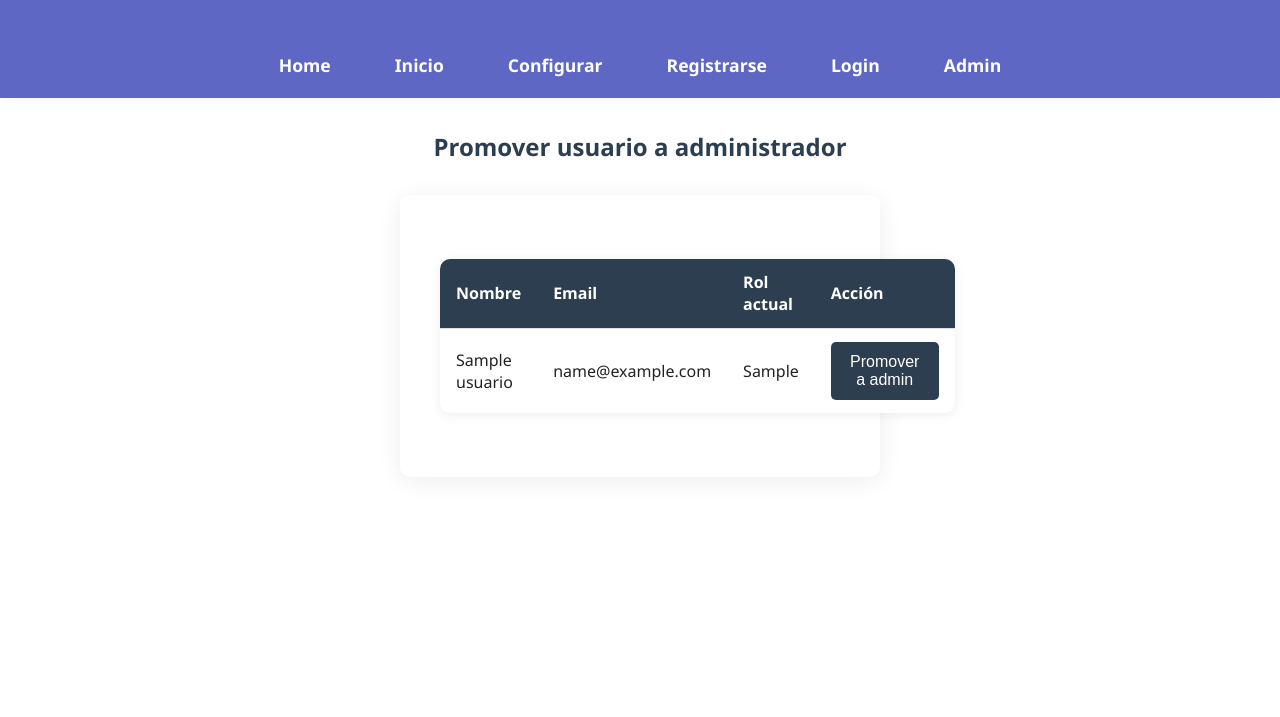
After one commit to cristinaegus/Proyecto_Flask_AuthCris, a Flask app: template Ejercicio_Pagina_Personalizada/templates/promote_admin.html in a window 1280 px wide. The commit adds this page. Shown: the top 717 px of the page. Run offline with Flask 3, Linux system fonts and the light colour scheme; the template is opened without the code that fills it: values that come from a table or form of the project are taken from there, others are empty; tables that the repository leaves empty hold one stand-in row (values such as "Sample post"); some libraries are stand-ins or nearby versions.

Commit message:
he creado un  archivo admin.py con el bluprint y la ruta admin para separar la administrción , me abre una pagina de administración donde se listan los usuarios y el rol que tiene cada uno

```diff
--- a/Ejercicio_Pagina_Personalizada/app_ejerciciologin.py
+++ b/Ejercicio_Pagina_Personalizada/app_ejerciciologin.py
@@ -1,10 +1,11 @@
-from flask import Flask, render_template, request, redirect, url_for, session, make_response
+from flask import Flask, render_template, request, redirect, url_for, session, make_response, flash
 # Importar CSRFProtect para proteger contra ataques CSRF
 from flask_wtf.csrf import CSRFProtect
 from Ejercicio_Pagina_Personalizada.extensions import db
 import os
 from flask import send_from_directory
 from Ejercicio_Pagina_Personalizada.blueprints.auth import auth_bp
+from Ejercicio_Pagina_Personalizada.blueprints.admin import admin_bp
 from Ejercicio_Pagina_Personalizada.models.usuario import Usuario
 from flask_migrate import Migrate
 from flask_jwt_extended import JWTManager, create_access_token
@@ -27,6 +28,7 @@ app.config['WTF_CSRF_SECRET_KEY'] = app.config['CSRF_SECRET_KEY']
 db.init_app(app)
 migrate = Migrate(app, db)
 app.register_blueprint(auth_bp, url_prefix='/auth')
+app.register_blueprint(admin_bp)
 
 # Inicializar JWTManager
 jwt = JWTManager(app)
@@ -202,6 +204,23 @@ def login():
                 mensaje = 'Email o contraseña incorrectos.'
     return render_template('login.html', mensaje=mensaje)
 
+@app.route('/admin/promote', methods=['GET', 'POST'])
+@roles_required('admin')
+def promote_admin_web():
+    from Ejercicio_Pagina_Personalizada.models.usuario import Usuario
+    if request.method == 'POST':
+        user_id = request.form.get('user_id')
+        usuario = Usuario.query.get(user_id)
+        if usuario:
+            usuario.rol = 'admin'
+            db.session.commit()
+            flash(f"Usuario {usuario.email} ahora es administrador.", "success")
+        else:
+            flash("Usuario no encontrado.", "danger")
+        return redirect(url_for('promote_admin_web'))
+    usuarios = Usuario.query.all()
+    return render_template('promote_admin.html', usuarios=usuarios)
+
 # El decorador roles_required ahora está en decorators.py
 
 if __name__ == '__main__':
--- a/Ejercicio_Pagina_Personalizada/static/CSS/estilo_login.css
+++ b/Ejercicio_Pagina_Personalizada/static/CSS/estilo_login.css
@@ -283,6 +283,34 @@ footer {
   color: #2d3e50;
 }
 
+/* Estilos para la tabla de administración */
+table {
+  width: 90%;
+  margin: 2rem auto;
+  border-collapse: collapse;
+  background: #fff;
+  box-shadow: 0 2px 12px rgba(0, 0, 0, 0.07);
+  border-radius: 10px;
+  overflow: hidden;
+}
+table th,
+table td {
+  padding: 0.8rem 1rem;
+  border-bottom: 1px solid #e0e0e0;
+  text-align: left;
+}
+table th {
+  background: #2d3e50;
+  color: #fff;
+  font-weight: 600;
+}
+table tr:last-child td {
+  border-bottom: none;
+}
+table tr:hover {
+  background: #f4f6f8;
+}
+
 @media (max-width: 600px) {
   form {
     padding: 1rem;
--- /dev/null
+++ b/Ejercicio_Pagina_Personalizada/templates/promote_admin.html
@@ -0,0 +1,33 @@
+{% extends 'base.html' %}
+{% block title %}Promover a Administrador{% endblock %}
+{% block content %}
+<h2>Promover usuario a administrador</h2>
+<form method="post">
+  <table class="table table-striped">
+    <thead>
+      <tr>
+        <th>Nombre</th>
+        <th>Email</th>
+        <th>Rol actual</th>
+        <th>Acción</th>
+      </tr>
+    </thead>
+    <tbody>
+      {% for usuario in usuarios %}
+      <tr>
+        <td>{{ usuario.nombre or usuario.username }}</td>
+        <td>{{ usuario.email }}</td>
+        <td>{{ usuario.rol }}</td>
+        <td>
+          {% if usuario.rol != 'admin' %}
+          <button type="submit" name="user_id" value="{{ usuario.id }}" class="btn btn-primary">Promover a admin</button>
+          {% else %}
+          <span class="badge bg-success">Administrador</span>
+          {% endif %}
+        </td>
+      </tr>
+      {% endfor %}
+    </tbody>
+  </table>
+</form>
+{% endblock %}
```
Also changed, not shown: Ejercicio_Pagina_Personalizada/blueprints/admin.py (added, +16 -0 lines), Ejercicio_Pagina_Personalizada/blueprints/auth.py (+13 -7 lines), Ejercicio_Pagina_Personalizada/manage.py (+15 -0 lines), Ejercicio_Pagina_Personalizada/templates/admin.html (+23 -0 lines), Ejercicio_Pagina_Personalizada/templates/login.html (+26 -6 lines).
